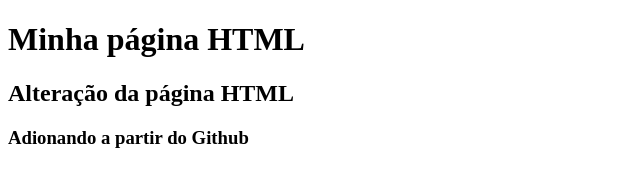
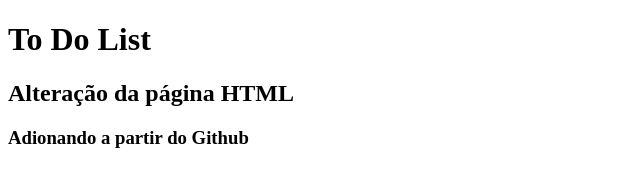
Before and after one commit to brendoll/hiringcoders2, a plain HTML site: page index.html in a window 1280 px wide. Shown: the whole page, without its empty margins (0-640 px from the left). Drawn offline with Linux system fonts and the light colour scheme.

Commit message:
Importando arquivos JS para execução dos exercícios

```diff
--- a/index.html
+++ b/index.html
@@ -5,9 +5,12 @@
     <meta http-equiv="X-UA-Compatible" content="IE=edge">
     <meta name="viewport" content="width=device-width, initial-scale=1.0">
     <title>Document</title>
+    <!--<script src="modulo4_1.js"></script>
+    <script src="modulo4_2.js"></script>
+    <script src="modulo4_3.js"></script>-->
 </head>
 <body>
-    <h1>Minha página HTML</h1>
+    <h1>To Do List</h1>
     <h2>Alteração da página HTML</h2>
     <h3>Adionando a partir do Github</h3>
 </body>
```
